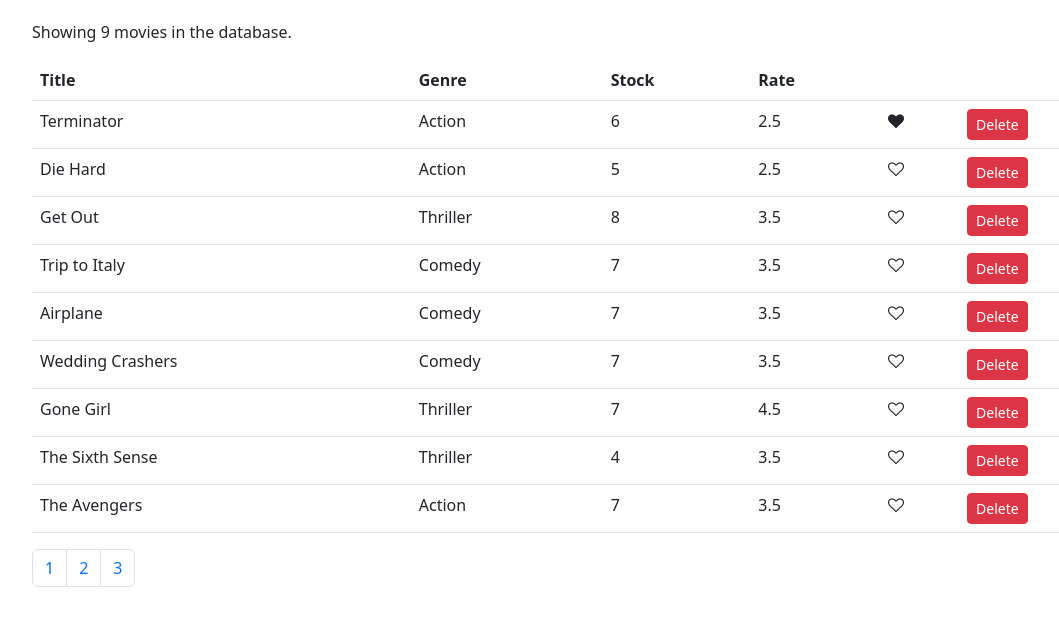
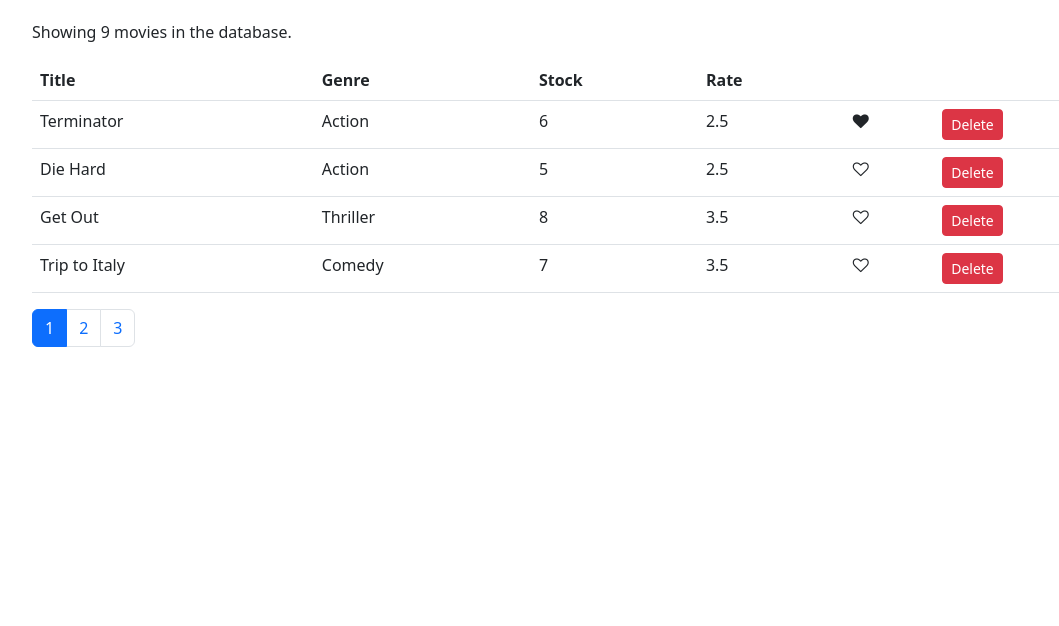
Before and after one commit to udaya19/react-sort-filter-pagination, a React (Create React App) app: page / in a window 1280 px wide. Shown: the top 626 px of the page, without its empty margins (50-1109 px from the left). Built offline with nearby package versions, Linux system fonts and the light colour scheme.

Commit message:
pagination logic

```diff
--- a/src/components/common/pagination.jsx
+++ b/src/components/common/pagination.jsx
@@ -1,7 +1,8 @@
 import React from "react";
 import _ from "lodash";
 const Pagination = (props) => {
-  const { itemsCount, pageSize } = props;
+  const { itemsCount, pageSize, onPageChange, currentPage } = props;
+  console.log(currentPage);
   const pagesCount = Math.ceil(itemsCount / pageSize);
   if (pagesCount === 1) return null;
   const pages = _.range(1, pagesCount + 1);
@@ -9,8 +10,13 @@
     <nav>
       <ul className="pagination">
         {pages.map((page) => (
-          <li key={page} className="page-item">
-            <a className="page-link">{page}</a>
+          <li
+            key={page}
+            className={page === currentPage ? "page-item active" : "page-item"}
+          >
+            <a className="page-link" onClick={() => onPageChange(page)}>
+              {page}
+            </a>
           </li>
         ))}
       </ul>
--- a/src/components/movies.jsx
+++ b/src/components/movies.jsx
@@ -2,11 +2,13 @@
 import Like from "./common/like";
 import Pagination from "./common/pagination";
 import { getMovies } from "../services/fakeMovieService";
+import { paginate } from "../utils/paginate";
 
 class Movies extends Component {
   state = {
     movies: getMovies(),
     pageSize: 4,
+    currentPage: 1,
   };
 
   handleDelete = (movie) => {
@@ -23,13 +25,15 @@
   };
 
   handlePageChange = (page) => {
-    console.log(page);
+    this.setState({ currentPage: page });
   };
 
   render() {
     const { length: count } = this.state.movies;
+    const { pageSize, currentPage, movies: allMovies } = this.state;
 
     if (count === 0) return <p>There are no movies in the database.</p>;
+    const movies = paginate(allMovies, currentPage, pageSize);
 
     return (
       <React.Fragment>
@@ -46,7 +50,7 @@
             </tr>
           </thead>
           <tbody>
-            {this.state.movies.map((movie) => (
+            {movies.map((movie) => (
               <tr key={movie._id}>
                 <td>{movie.title}</td>
                 <td>{movie.genre.name}</td>
@@ -72,8 +76,9 @@
         </table>
         <Pagination
           itemsCount={count}
-          pageSize={this.state.pageSize}
+          pageSize={pageSize}
           onPageChange={this.handlePageChange}
+          currentPage={currentPage}
         />
       </React.Fragment>
     );
--- /dev/null
+++ b/src/utils/paginate.js
@@ -0,0 +1,6 @@
+import _ from "lodash";
+
+export function paginate(items, pageNumber, pageSize) {
+  const startIndex = (pageNumber - 1) * pageSize;
+  return _(items).slice(startIndex).take(pageSize).value();
+}
```
